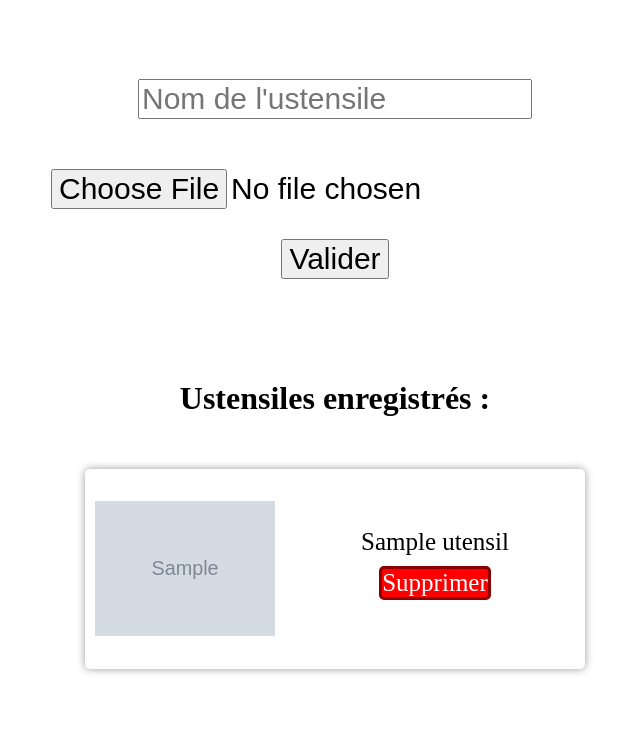
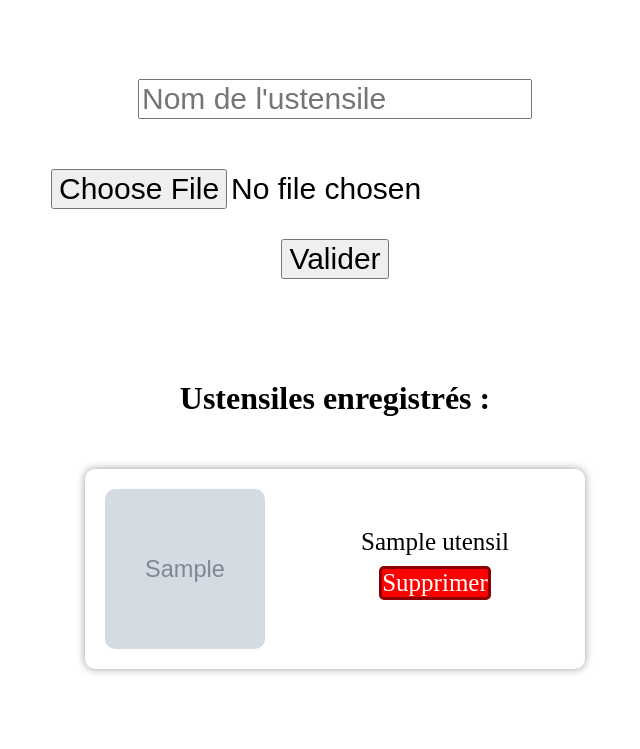
Before and after one commit to robin-douziech/site-coloc, a Django app: page /coloc/recipe/create-utensil in a window 1280 px wide. Shown: the part 151-900 px from the top of the page, without its empty margins (305-945 px from the left). Run offline with Django 5.2, Linux system fonts and the light colour scheme; a user stored in the database is signed in; tables that the repository leaves empty hold one stand-in row (values such as "Sample post"); grey boxes marked "Sample" are stand-in pictures; parts of the project's set-up code (start-up, migrations or seed data) failed here and were passed over.

Commit message:
fix style

```diff
--- a/coloc_project/recipe/static/recipe/style/create/utensil.css
+++ b/coloc_project/recipe/static/recipe/style/create/utensil.css
@@ -34,7 +34,7 @@
 
 	margin: 30px;
 
-	border-radius: 5px;
+	border-radius: 10px;
 	box-shadow: 0 0 8px #9b9b9b;
 }
 
@@ -50,6 +50,23 @@
 	width: 40%;
 }
 
+.utensil__imgwrapper {
+	display: flex;
+	flex-direction: column;
+	justify-content: center;
+	align-items: center;
+	width: 80%;
+	height: 80%;
+	border-radius: 10px;
+	overflow: hidden;
+}
+
+.utensil__imgwrapper > img {
+	min-width: 100%;
+	min-height: 100%;
+	aspect-ratio: auto;
+}
+
 .utensil__text {
 	width: 60%;
 }
@@ -60,9 +77,3 @@
 	text-align: center;
 	font-size: 25px;
 }
-
-.utensil__fig > img {
-	max-width: 90%;
-	max-height: 90%;
-	aspect-ratio: auto;
-}
--- a/coloc_project/recipe/templates/recipe/create/ingredient.html
+++ b/coloc_project/recipe/templates/recipe/create/ingredient.html
@@ -26,7 +26,9 @@
 				{% for ingredient in ingredients %}
 					<div class="ingredient">
 						<div class="ingredient__fig">
-							<img src="{{ingredient.image.url}}">
+							<div class="ingredient__imgwrapper">
+								<img src="{{ingredient.image.url}}">
+							</div>
 						</div>
 						<div class="ingredient__text">
 							<p>{{ ingredient.name }}</p>
--- a/coloc_project/recipe/templates/recipe/create/utensil.html
+++ b/coloc_project/recipe/templates/recipe/create/utensil.html
@@ -26,7 +26,9 @@
 				{% for utensil in utensils %}
 					<div class="utensil">
 						<div class="utensil__fig">
-							<img src="{{utensil.image.url}}">
+							<div class="utensil__imgwrapper">
+								<img src="{{utensil.image.url}}">
+							</div>
 						</div>
 						<div class="utensil__text">
 							<p>{{ utensil.name }}</p>
```
Also changed, not shown: coloc_project/recipe/static/recipe/style/create/ingredient.css (+18 -7 lines).
